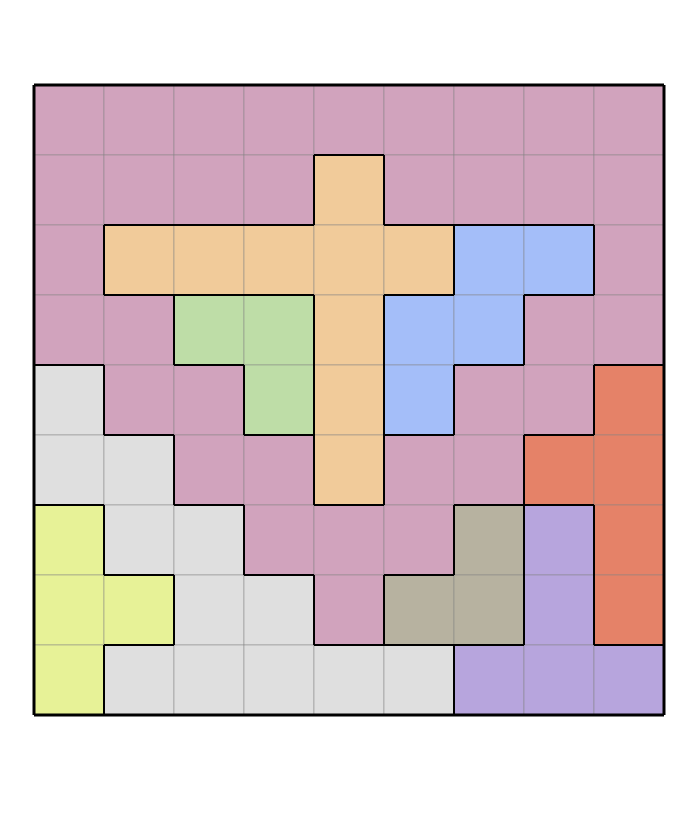
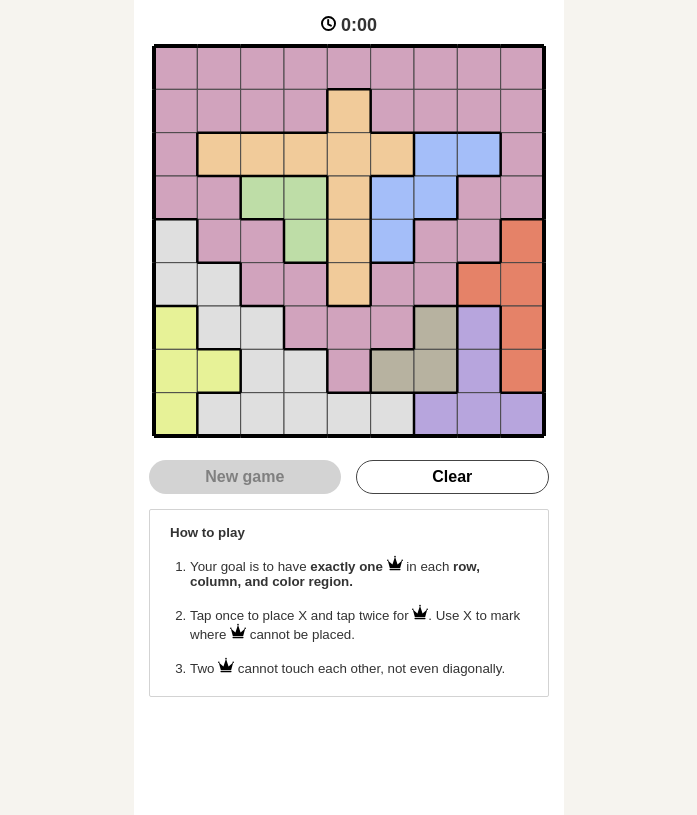
Before and after one commit to sihlecodes/queens-clone, a website with bundled scripts: page public/index.html in a window 1280 px wide. Shown: the whole page, without its empty margins (291-988 px from the left). Built offline with nearby package versions, Linux system fonts and the light colour scheme.

Commit message:
Improve overall appearance
Minor refactors and renames across affected files.

```diff
--- a/public/index.html
+++ b/public/index.html
@@ -5,24 +5,111 @@
         <meta name="viewport" content="width=device-width, initial-scale=1.0">
         <title>Queens Clone</title>
         <style rel="stylesheet">
-            html, body {
+            body {
+                --color-border: lightgray;
+                --color-banner-background: white;
+                --color-text: #333;
+                --spacing: 15px;
+                --padding: var(--spacing);
+                --padding-extra: 20px;
+
+                color: var(--color-text);
                 margin: 0;
                 padding: 0;
+                background-color: #f6f4ef;
+                font-family: sans-serif;
             }
 
-            svg {
-                position: absolute;
-                margin: auto;
-                inset: 0;
+            #banner {
+
+                flex-direction: column;
+                height: 100vh;
+                padding: 0 var(--padding);
+                padding-top: var(--padding);
+                background-color: var(--color-banner-background);
+            }
+
+            #time-container {
+                /*background-color: red;*/
+                text-align: center;
+                margin-bottom: 5px;
+                font-size: large;
+                font-weight: 600;
+            }
+
+            #canvas {
+                width: 100%;
+                aspect-ratio: 1;
                 /*border: 1px solid #000000;*/
                 touch-action: none;
             }
-            p {
-                position: absolute;
-                top: 644px;
+
+            #controls {
+                display: flex;
+                margin-top: var(--spacing);
             }
-            .animate {
-                animation: pulse 1s;
+
+            #controls button {
+                margin-right: var(--spacing);
+            }
+
+            #controls button:last-child {
+                margin-right: 0;
+            }
+
+            #controls button {
+                flex: 1;
+                font-size: 12pt;
+                font-weight: bold;
+                fill: inherit;
+                background-color: inherit;
+                border: 1px solid #444;
+                border-radius: 25px;
+                outline: none;
+                padding: 7px;
+                cursor: pointer;
+            }
+
+            #controls button:hover {
+                border-width: 2px;
+            }
+
+            #controls button.disabled {
+                background-color: lightgray;
+                color: gray;
+                border: none;
+                cursor: not-allowed;
+            }
+
+            #instructions {
+                font-size: smaller;
+                margin: var(--spacing) 0;
+                padding: var(--padding) var(--padding-extra);
+                padding-bottom: var(--padding-extra);
+                border: 1px solid var(--color-border);
+                border-radius: 2px;
+            }
+
+            #instructions ol { padding-left: inherit; margin: 0 }
+            #instructions li { margin-top: var(--spacing); }
+
+            img {
+                width: 16px;
+                aspect-ratio: 1;
+            }
+
+            img.clock {
+                width: 15px;
+                margin-right: calc(var(--spacing) / 3);
+            }
+
+            .animate { animation: pulse 1s; }
+
+            @media (min-width: 400px) {
+                #banner {
+                    width: 400px;
+                    margin: auto;
+                }
             }
 
             @keyframes pulse {
@@ -60,7 +147,9 @@
         </style>
     </head>
     <body>
-        <svg id="svg-canvas">
+        <div id="banner">
+            <div id="time-container"><img class="clock" src="./images/clock.svg" /><span id="time">0:00</span></div>
+            <svg id="canvas">
                 <defs>
                     <filter id="invalid_color">
                         <feColorMatrix
@@ -82,10 +171,25 @@
                     </filter>
 
                     <pattern id="invalid_marks" patternUnits="userSpaceOnUse" width="18" height="20" patternTransform="rotate(45)" x="14">
-                    <path d="M0,0 L0,20" style="stroke:black; stroke-width:6.5"/>
+                        <path d="M0,0 L0,20" style="stroke:black; stroke-width:6"/>
                     </pattern>
                 </defs>
+                <g id="board"></g>
             </svg>
+            <div id="controls">
+                <button id="btn-new" class="disabled">New game</button>
+                <button id="btn-clear">Clear</button>
+            </div>
+
+            <div id="instructions">
+                <b>How to play</b>
+                <ol>
+                    <li>Your goal is to have <b>exactly one <img src="./images/Queen.svg"/></b> in each <b>row, column, and color region.</b></li>
+                    <li>Tap once to place X and tap twice for <img src="./images/Queen.svg"/></b>. Use X to mark where <img src="./images/Queen.svg"/></b> cannot be placed.</li>
+                    <li>Two <img src="./images/Queen.svg"/></b> cannot touch each other, not even diagonally.</li>
+                </ol>
+            </div>
+        </div>
 
         <script src="./js/game.js" type="module"></script>
     </body>
--- a/public/js/game.js
+++ b/public/js/game.js
@@ -10,21 +10,18 @@ export const Configs = {
 
 const Game = {
     start: function () {
-        const canvas = document.getElementById('svg-canvas');
-        const board = new Board(default_layout);
+        this.canvas = document.getElementById('canvas');
+        this.board = new Board(default_layout);
+        this.renderer = new Renderer(this.canvas, this.board);
+        this.input = new InputStateHandler();
 
-        const width = window.innerWidth * .8;
-        const height = window.innerHeight * .8;
+        const canvas = this.canvas;
+        const board = this.board;
+        const renderer = this.renderer;
+        const input = this.input;
 
-        const smallest = Math.min(width, height);
-
-        canvas.setAttribute('width', smallest);
-        canvas.setAttribute('height', smallest);
-
+        const smallest = Math.min(canvas.clientWidth, canvas.clientHeight);
         Configs.TILE_SIZE = (smallest - Configs.RENDER_OFFSET * 2) / board.columns();
-
-        const renderer = new Renderer(canvas, board);
-        const state = new InputStateHandler();
 
         board.handlers.on_remove_queen = function() {
             renderer.clear_invalid_cells();
@@ -47,32 +44,40 @@ const Game = {
             renderer.render_mark(x, y);
         }
 
-        state.handlers.on_hover_changing = function(x, y) {
+        input.handlers.on_hover_changing = function(x, y) {
             renderer.clear_mouse_position(x, y);
         };
 
-        state.handlers.on_hover_changed = function(x, y) {
+        input.handlers.on_hover_changed = function(x, y) {
             renderer.render_mouse_position(x, y);
         };
 
-        state.handlers.on_clear = function(x, y) {
+        input.handlers.on_clear = function(x, y) {
             board.set_mark(x, y, Marks.NONE);
         };
 
-        state.handlers.on_mark = function(x, y) {
+        input.handlers.on_mark = function(x, y) {
             board.set_mark(x, y, Marks.BASIC);
         };
 
-        state.handlers.on_toggle = function(x, y) {
+        input.handlers.on_toggle = function(x, y) {
             board.cycle_mark(x, y);
         };
 
         renderer.render_board();
 
-        this.register_events(board, canvas, state);
+        this.register_mouse_events(board, canvas, input);
+        this.register_button_actions();
     },
 
-    register_events: function(board, element, state) {
+    register_button_actions: function() {
+        const btn_clear = document.getElementById('btn-clear');
+        const btn_new = document.getElementById('btn-new');
+
+        btn_clear.onclick = this.clear;
+    },
+
+    register_mouse_events: function(board, element, input_handler) {
         element.add_event_listener = function(name, tr) {
             this.addEventListener(name, function(e) {
                 let event = tr(e);
@@ -86,7 +91,7 @@ const Game = {
                 const relative_pos = board.to_relative_position(global_pos.x, global_pos.y);
                 const mark = board.get_mark(relative_pos.x, relative_pos.y);
 
-                state.handle(name, global_pos, relative_pos, mark);
+                input_handler.handle(name, global_pos, relative_pos, mark);
             });
         }
 
@@ -101,6 +106,12 @@ const Game = {
         element.add_event_listener('touchmove', first_touch);
         element.add_event_listener('touchend', nop);
     },
+
+    clear: function() {
+        console.log('clear');
+
+        // this.renderer.
+    }
 }
 
 Game.start();
--- a/public/js/render.js
+++ b/public/js/render.js
@@ -16,10 +16,10 @@ const default_color_map = {
     11: "#d1a3bd",
 };
 
-function drawLine(ctx, startX, startY, endX, endY) {
+function draw_line(ctx, start_x, start_y, end_x, end_y) {
     ctx.beginPath();
-    ctx.moveTo(startX, startY);
-    ctx.lineTo(endX, endY);
+    ctx.moveTo(start_x, start_y);
+    ctx.lineTo(end_x, end_y);
     ctx.stroke();
 }
 
@@ -30,6 +30,27 @@ export class Renderer {
         this.color_map = color_map;
         this.invalid_marks = {};
         this.invalid_queens = [];
+
+        this.styles = {
+            outer: {
+                border: {
+                    width: 4,
+                    color: 'black',
+                },
+            },
+
+            inner: {
+                border: {
+                    width: 2.5,
+                    color: 'black',
+                },
+
+                separator: {
+                    width: 1,
+                    color: '#444',
+                },
+            },
+        };
     }
 
     animate_completion() {
@@ -181,15 +202,17 @@ export class Renderer {
     render_board() {
         const { TILE_SIZE } = Configs;
 
-        let board = this.board;
-        let ctx = this.canvas.layer('board');
+        const board = this.board;
+        const ctx = this.canvas.layer('board');
+        const {outer, inner} = this.styles;
+
 
         board.iterate((x, y, color) => {
             const pos = board.to_global_position(x, y);
 
-            ctx.strokeStyle = "gray";
+            ctx.strokeStyle = inner.separator.color;
             ctx.fillStyle = this.color_map[color];
-            ctx.lineWidth = 0.5;
+            ctx.lineWidth = inner.separator.width;
 
             ctx.beginPath();
             ctx.rect(pos.x, pos.y, TILE_SIZE, TILE_SIZE);
@@ -200,42 +223,44 @@ export class Renderer {
         board.iterate((x, y, color) => {
             const pos = board.to_global_position(x, y);
 
-            ctx.lineWidth = 3;
-            ctx.strokeStyle = "black";
+            ctx.lineWidth = outer.border.width;
+            ctx.strokeStyle = outer.border.color;
 
+            // draw outer border
             if (!board.within_bounds(x + 1, y)) {
-                drawLine(ctx,
+                draw_line(ctx,
                     pos.x + TILE_SIZE, pos.y,
                     pos.x + TILE_SIZE, pos.y + TILE_SIZE);
             }
             else if (!board.within_bounds(x - 1, y)) {
-                drawLine(ctx,
+                draw_line(ctx,
                     pos.x, pos.y,
                     pos.x, pos.y + TILE_SIZE);
             }
 
             if (!board.within_bounds(x, y + 1)) {
-                drawLine(ctx,
+                draw_line(ctx,
                     pos.x, pos.y + TILE_SIZE,
                     pos.x + TILE_SIZE, pos.y + TILE_SIZE);
             }
             else if (!board.within_bounds(x, y - 1)) {
-                drawLine(ctx,
+                draw_line(ctx,
                     pos.x, pos.y,
                     pos.x + TILE_SIZE, pos.y);
             }
 
-            ctx.lineWidth = 2;
-            ctx.strokeStyle = "black";
+            ctx.lineWidth = inner.border.width;
+            ctx.strokeStyle = inner.border.color;
 
-            if (color != board.get_color(x + 1, y)) {
-                drawLine(ctx,
+            // draw borders between color regions
+            if (color != board.get_color(x + 1, y) && board.within_bounds(x + 1, y)) {
+                draw_line(ctx,
                     pos.x + TILE_SIZE, pos.y,
                     pos.x + TILE_SIZE, pos.y + TILE_SIZE);
             }
 
-            if (color != board.get_color(x, y + 1)) {
-                drawLine(ctx,
+            if (color != board.get_color(x, y + 1) && board.within_bounds(x, y + 1)) {
+                draw_line(ctx,
                     pos.x, pos.y + TILE_SIZE,
                     pos.x + TILE_SIZE, pos.y + TILE_SIZE);
             }
```
Also changed, not shown: public/images/clock.svg (added). Lines whose indentation alone changed are shown as unchanged.
